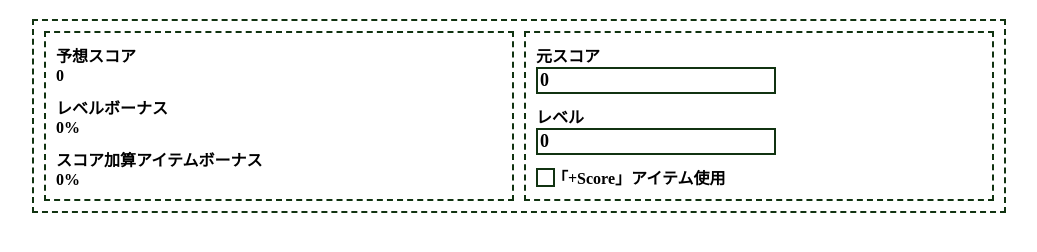
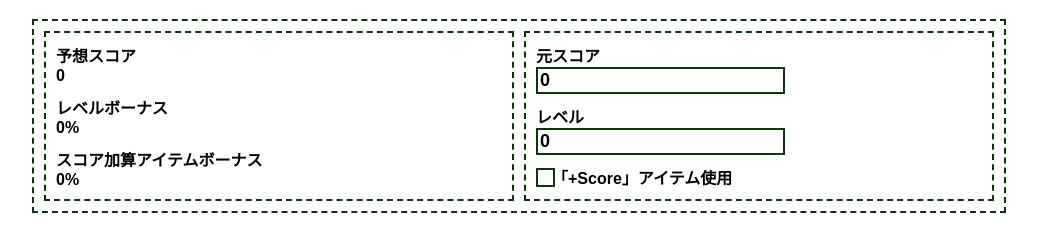
Before and after one commit to kouheyHEY/tsumtsumTools, a plain HTML site: page index.html in a window 1280 px wide. Shown: the part 70-322 px from the top of the page, without its empty margins (121-1158 px from the left). Drawn offline with nearby package versions, Linux system fonts and the light colour scheme.

Commit message:
00_common.css の更新
add comment

```diff
--- a/mocks/css/00_common.css
+++ b/mocks/css/00_common.css
@@ -1,9 +1,10 @@
 *{
     /* フォント指定 */
-    font-family: "sans-serif";
+    font-family: sans-serif;
 }
 
-
+/* 入力フォーム（number） */
+/* デザイン変更 */
 input[type="number"] {
     background: none;
     border: 2px #113311 solid;
@@ -22,6 +23,7 @@ input[type="number"]:focus {
     background-color: #ccffcc;
 }
 
+/* 数値の調整用ボタンの非表示 */
 input[type="number"]::-webkit-inner-spin-button,
 input[type="number"]::-webkit-outer-spin-button {
     -webkit-appearance: none !important;
@@ -56,11 +58,12 @@ input[type="checkbox"]:checked+label {
  */
 
 
-
+/* タイトル */
 .header-title {
     text-align: center;
 }
 
+/* メインコンテンツ */
 .main-block {
     margin: 0 auto;
     width: 95%;
@@ -72,6 +75,7 @@ input[type="checkbox"]:checked+label {
     display: flex;
 }
 
+/* 小分けのコンテンツブロック */
 .content-block {
     padding: 5px;
     border: 2px #113311 dashed;
@@ -82,7 +86,9 @@ input[type="checkbox"]:checked+label {
     font-weight: 600;
 }
 
+/* メディアクエリ（スマートフォン用）*/
 @media (max-width: 768px) {
+    /* 縦並び用 */
     .block-flex {
         flex-wrap: wrap;
         flex-direction: column;
```
